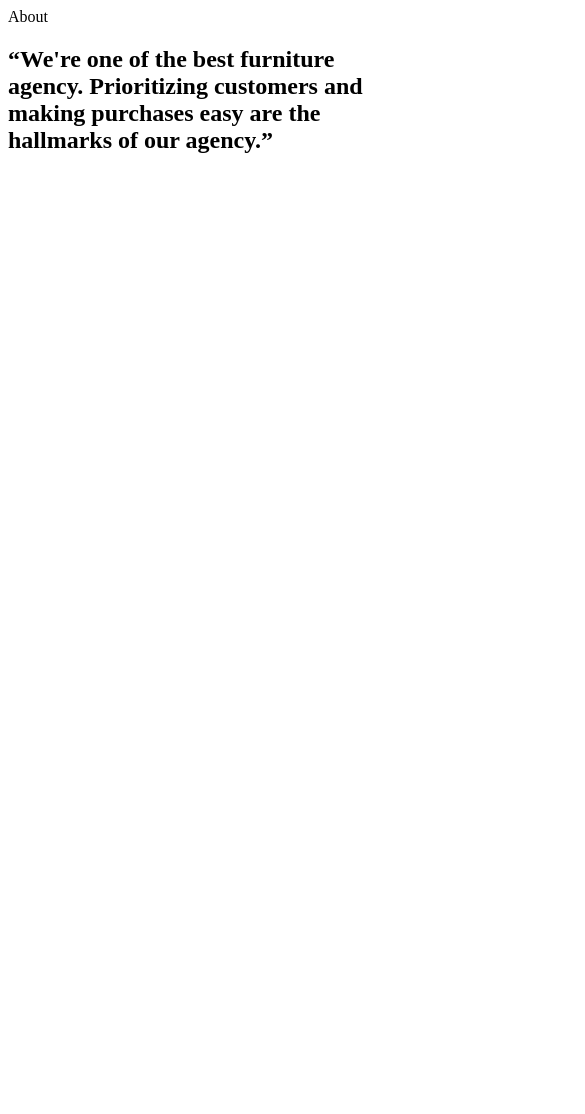
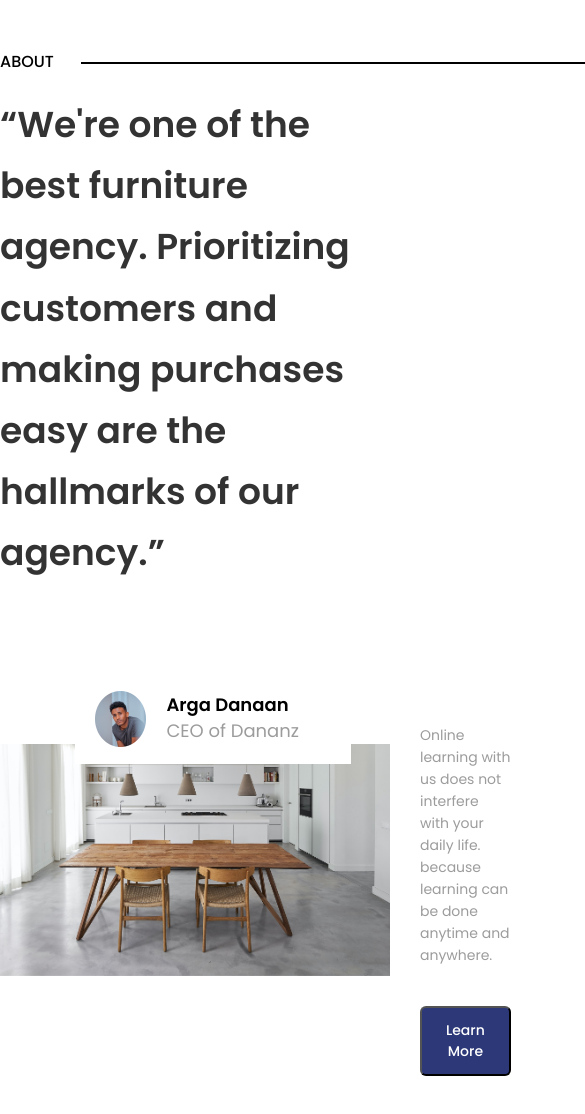
Before and after one commit to Kizya007/dananz, a Vue app: page / in a window 390 px wide. Shown: the top 1114 px of the page, 585 px wide, since content can reach past the window. Before the commit the page ends 844 px from the top, so only its background shows below. Built offline with nearby package versions, Linux system fonts and the light colour scheme.

Commit message:
create components about

```diff
--- a/src/App.vue
+++ b/src/App.vue
@@ -14,5 +14,6 @@ export default {
 </script>
 
 <style>
+@import "./assets/global.scss";
 @import url("https://fonts.googleapis.com/css2?family=Inter:wght@300;400;500;600;700&family=Poppins:wght@300;400;500;600;700&display=swap");
 </style>
--- a/src/assets/about.scss
+++ b/src/assets/about.scss
@@ -1,8 +1,276 @@
 .about {
-  .name-section {
-    .line {
+  display: flex;
+  flex-direction: column;
+
+  width: 1200px;
+  max-width: 100%;
+  margin: 0 auto;
+
+  position: relative;
+
+  padding: 50px 0px 100px;
+  .up-block {
+    max-width: 100%;
+
+    &__name {
+      display: inline-block;
+      position: relative;
+
+      color: var(--grayscale-black, #000);
+
+      /* Poppins/Medium/16 */
+      font-family: "Poppins";
+      font-size: 16px;
+      font-style: normal;
+      font-weight: 500;
+      line-height: 150%; /* 24px */
+
+      margin-bottom: 20px;
+    }
+
+    &__name::after {
+      content: "";
+      position: absolute;
+      top: 50%;
+      height: 2px;
+      background: #000;
+    }
+    &__name::after {
+      left: 150%;
+      right: -1000%;
+
       max-width: 529px;
-      height: 2px;
+    }
+    &__title {
+      color: var(--grayscale-50, #333);
+
+      /* Poppins/SemiBold/36 */
+      font-family: "Poppins";
+      font-size: 36px;
+      font-style: normal;
+      font-weight: 600;
+      line-height: 170%; /* 61.2px */
+
+      margin: 0;
+
+      margin-bottom: 60px;
+    }
+  }
+  .bottom-block {
+    display: flex;
+    align-items: center;
+
+    max-width: 100%;
+
+    position: relative;
+    &__img {
+      width: 100%;
+      max-width: 885px;
+      img {
+        width: 100%;
+        height: auto;
+      }
+    }
+    .reviews-block {
+      display: flex;
+      align-items: center;
+      justify-content: center;
+
+      position: absolute;
+
+      background: var(--grayscale-white, #fff);
+
+      top: 7%;
+      right: 10%;
+
+      &__img {
+        margin-right: 20px;
+        max-width: 51px;
+        max-height: 56px;
+
+        margin: 17px 0 17px 20px;
+
+        margin-right: 20px;
+
+        img {
+          max-width: 51px;
+          max-height: 56px;
+        }
+      }
+      &__text {
+        .name {
+          color: var(--grayscale-black, #000);
+
+          /* Poppins/SemiBold/18 */
+          font-family: "Poppins";
+          font-size: 18px;
+          font-style: normal;
+          font-weight: 600;
+          line-height: 140%; /* 25.2px */
+
+          margin: 0;
+        }
+        .position {
+          color: var(--grayscale-10, #9c9c9c);
+          font-family: "Poppins";
+          font-size: 18px;
+          font-style: normal;
+          font-weight: 400;
+          line-height: 160%; /* 28.8px */
+
+          margin: 0;
+
+          padding-right: 52px;
+        }
+      }
+    }
+    .right-block {
+      display: flex;
+      flex-direction: column;
+      align-items: flex-start;
+      justify-content: flex-start;
+
+      margin-left: 94px;
+
+      max-width: 100%;
+
+      &__text {
+        margin-top: 80px;
+
+        color: var(--grayscale-10, #9c9c9c);
+
+        /* Poppins/Regular/18 */
+        font-family: "Poppins";
+        font-size: 18px;
+        font-style: normal;
+        font-weight: 400;
+        line-height: 160%; /* 28.8px */
+
+        margin-bottom: 40px;
+      }
+      &__btn {
+        color: var(--grayscale-white, #fff);
+
+        /* Poppins/Medium/14 */
+        font-family: "Poppins";
+        font-size: 14px;
+        font-style: normal;
+        font-weight: 500;
+        line-height: 150%; /* 21px */
+
+        padding: 14px 32px;
+
+        background: var(--primary-blue-100, #2c3878);
+
+        cursor: pointer;
+
+        border-radius: 6px;
+      }
     }
   }
 }
+
+@media screen and (max-width: 1127px) {
+  .about {
+    .up-block {
+      &__name {
+      }
+      &__title {
+      }
+    }
+    .bottom-block {
+      &__img {
+      }
+      .reviews-block {
+        &__img {
+        }
+        &__text {
+          .name {
+          }
+          .position {
+          }
+        }
+      }
+      .right-block {
+        margin-left: 10px;
+
+        &__text {
+          font-size: 14px;
+          line-height: 22px;
+        }
+        &__btn {
+          padding: 12px 24px;
+        }
+      }
+    }
+  }
+}
+
+@media screen and (max-width: 1024px) {
+  .about {
+    .up-block {
+      &__name::after {
+        width: auto;
+      }
+      &__title {
+      }
+    }
+    .bottom-block {
+      &__img {
+      }
+      .reviews-block {
+        &__img {
+        }
+        &__text {
+          .name {
+          }
+          .position {
+          }
+        }
+      }
+      .right-block {
+        margin-left: 30px;
+
+        &__text {
+          font-size: 14px;
+          line-height: 22px;
+        }
+        &__btn {
+        }
+      }
+    }
+  }
+}
+
+@media screen and (max-width: 768px) {
+  .about {
+    .up-block {
+      &__name {
+      }
+      &__title {
+      }
+    }
+    .bottom-block {
+      &__img {
+      }
+      .reviews-block {
+        &__img {
+        }
+        &__text {
+          .name {
+          }
+          .position {
+          }
+        }
+      }
+      .right-block {
+        &__text {
+          font-size: 14px;
+          line-height: 22px;
+        }
+        &__btn {
+        }
+      }
+    }
+  }
+}
--- a/src/assets/global.scss
+++ b/src/assets/global.scss
@@ -1,5 +1,9 @@
 * {
-    box-sizing: border-box;
-    padding: 0;
-    margin: 0;
+  box-sizing: border-box;
+  padding: 0;
+  margin: 0;
 }
+h2 {
+  margin: 0;
+  padding: 0;
+}
--- a/src/components/aboutInfo.vue
+++ b/src/components/aboutInfo.vue
@@ -1,14 +1,31 @@
 <template>
   <div class="about">
-    <div class="name-section">
-      <span class="">About </span>
-      <h2>
+    <div class="up-block">
+      <span class="up-block__name">ABOUT</span>
+      <h2 class="up-block__title">
         “We're one of the best furniture agency. Prioritizing customers and
         making purchases easy are the hallmarks of our agency.”
       </h2>
     </div>
-
-    <div></div>
+    <div class="bottom-block">
+      <img class="bottom-block__img" src="../assets/img/aboutImg.png" alt="" />
+      <div class="reviews-block">
+        <div class="reviews-block__img">
+          <img src="../assets/img/aboutReviews.png" alt="" />
+        </div>
+        <div class="reviews-block__text">
+          <p class="name">Arga Danaan</p>
+          <p class="position">CEO of Dananz</p>
+        </div>
+      </div>
+      <div class="right-block">
+        <p class="right-block__text">
+          Online learning with us does not interfere with your daily life.
+          because learning can be done anytime and anywhere.
+        </p>
+        <button class="right-block__btn">Learn More</button>
+      </div>
+    </div>
   </div>
 </template>
 
```
